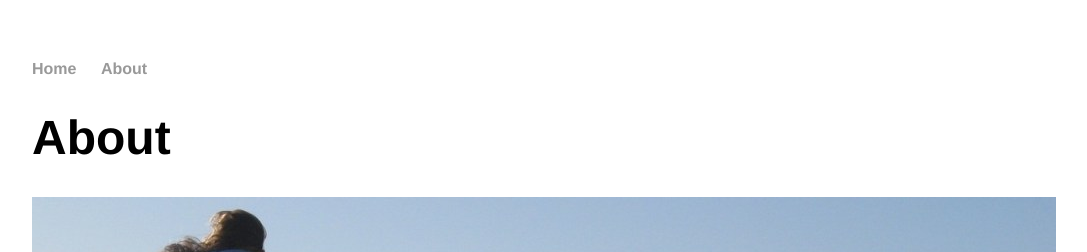
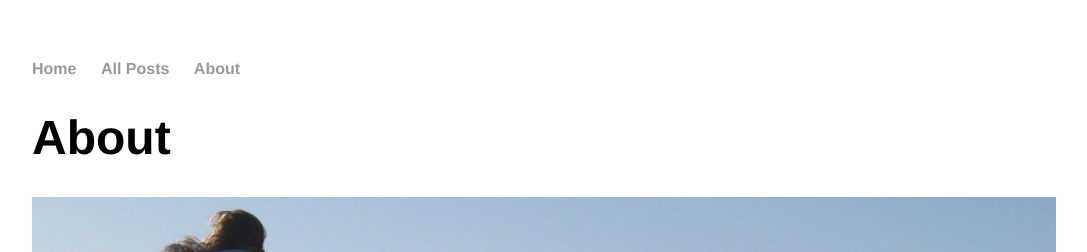
Before and after one commit to jazzabeanie/jazzabeanie.github.io, a Jekyll site: the page built from about/index.html, in a window 1280 px wide. Shown: the top 252 px of the page, without its empty margins (160-1247 px from the left). Built offline with Jekyll 4.4.1, drawn with Linux system fonts in a browser that asks for light colours.

Commit message:
Change Blog to All Posts

```diff
--- a/_layouts/default.html
+++ b/_layouts/default.html
@@ -8,6 +8,7 @@
 		<nav>
     		<ul>
         		<li><a href="/">Home</a></li>
+	        	<li><a href="/all-posts">All Posts</a></li>
 	        	<li><a href="/about">About</a></li>
     		</ul>
 		</nav>
--- a/blog/index.html
+++ b/all-posts/index.html
@@ -1,6 +1,6 @@
 ---
 layout: default
-title: Hank Quinlan's Blog
+title: All posts
 ---
 <h1>{{ page.title }}</h1>
 <ul class="posts">
```
